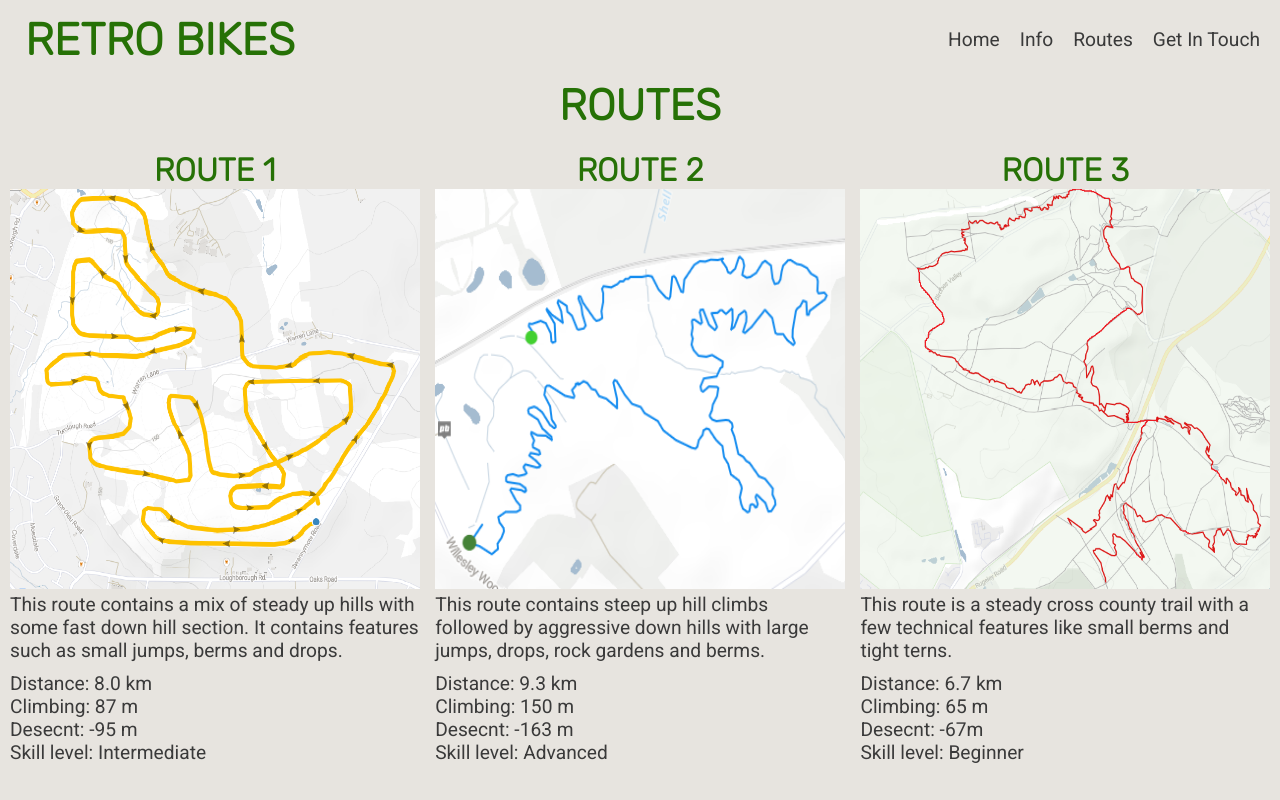
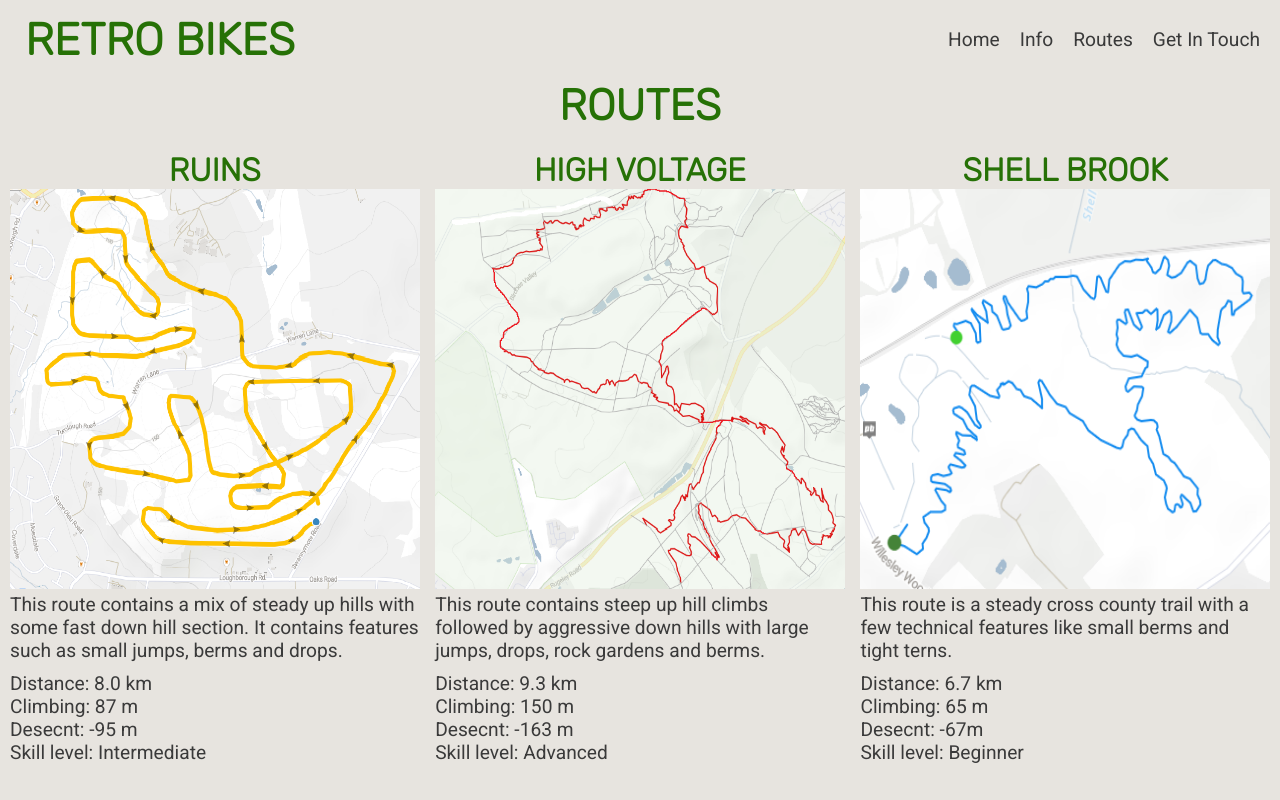
Before and after one commit to will23JD/First-Project, a plain HTML site: page routes.html in a window 1280 px wide. Shown: the top 800 px of the page. Drawn offline with Linux system fonts and the light colour scheme.

Commit message:
Add names for routes and swap pictures around to be in the right order

```diff
--- a/routes.html
+++ b/routes.html
@@ -43,7 +43,7 @@
     <!-- Routes -->
     <section id="routes">
         <div id="left-route">
-            <h2>Route 1</h2>
+            <h2>Ruins</h2>
             <div><img src="assets/images/route1.png" alt="Image of the first route."></div>
             <p>
                 This route contains a mix of steady up hills with some fast down hill section. It contains features such as small jumps, berms and drops.
@@ -64,8 +64,8 @@
             </ul>
         </div>
         <div id="right-route">
-            <h2>Route 3</h2>
-            <div><img src="assets/images/route3.png" alt="Image of the third route."></div>
+            <h2>Shell Brook</h2>
+            <div><img src="assets/images/route2.png" alt="Image of the third route."></div>
             <p>
                 This route is a steady cross county trail with a few technical features like small berms and tight terns.
             </p>
@@ -85,8 +85,8 @@
             </ul>
         </div>
         <div id="center-route">
-            <h2>Route 2</h2>
-            <div><img src="assets/images/route2.png" alt="Image of the second route."></div>
+            <h2>High Voltage</h2>
+            <div><img src="assets/images/route3.png" alt="Image of the second route."></div>
             <p>
                 This route contains steep up hill climbs followed by aggressive down hills with large jumps, drops, rock gardens and berms.
             </p>
```
